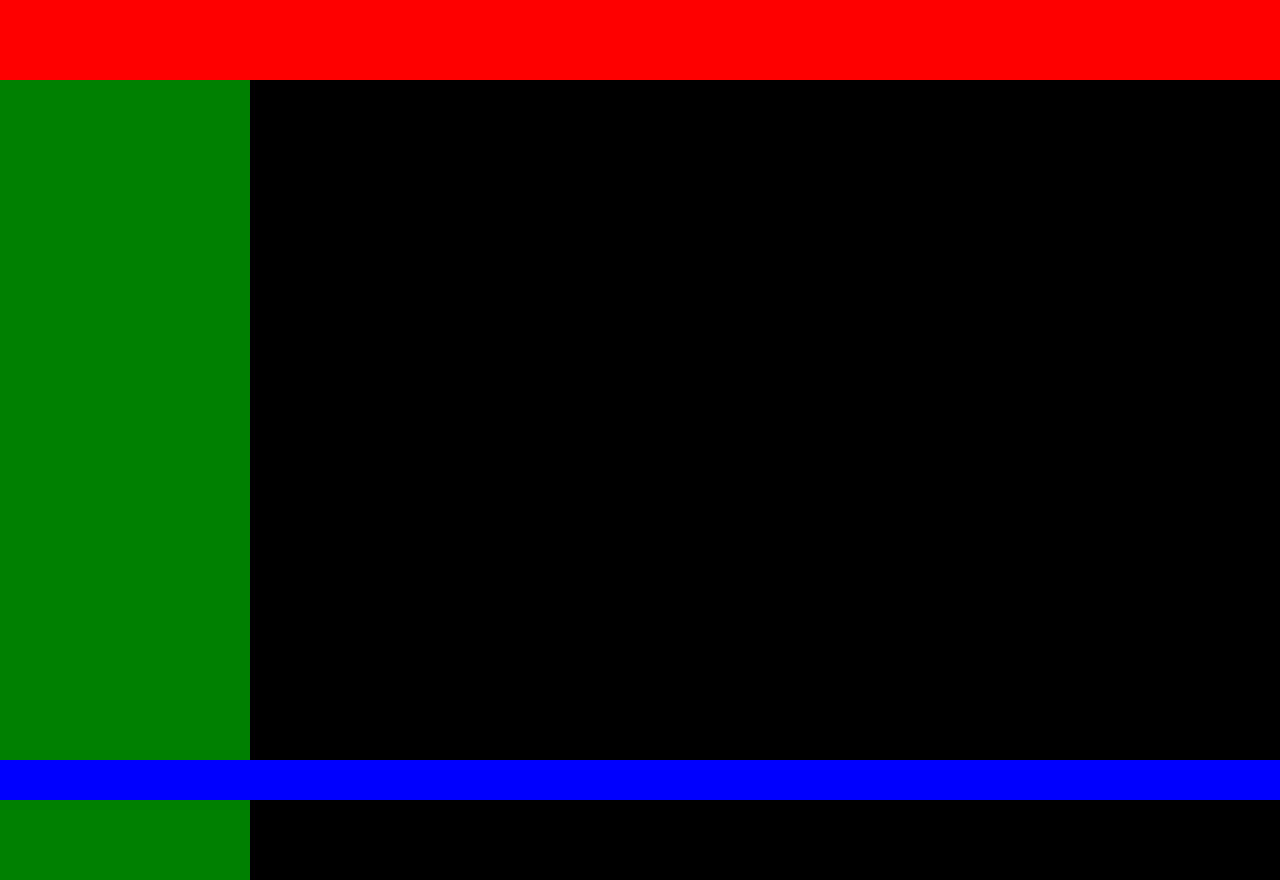
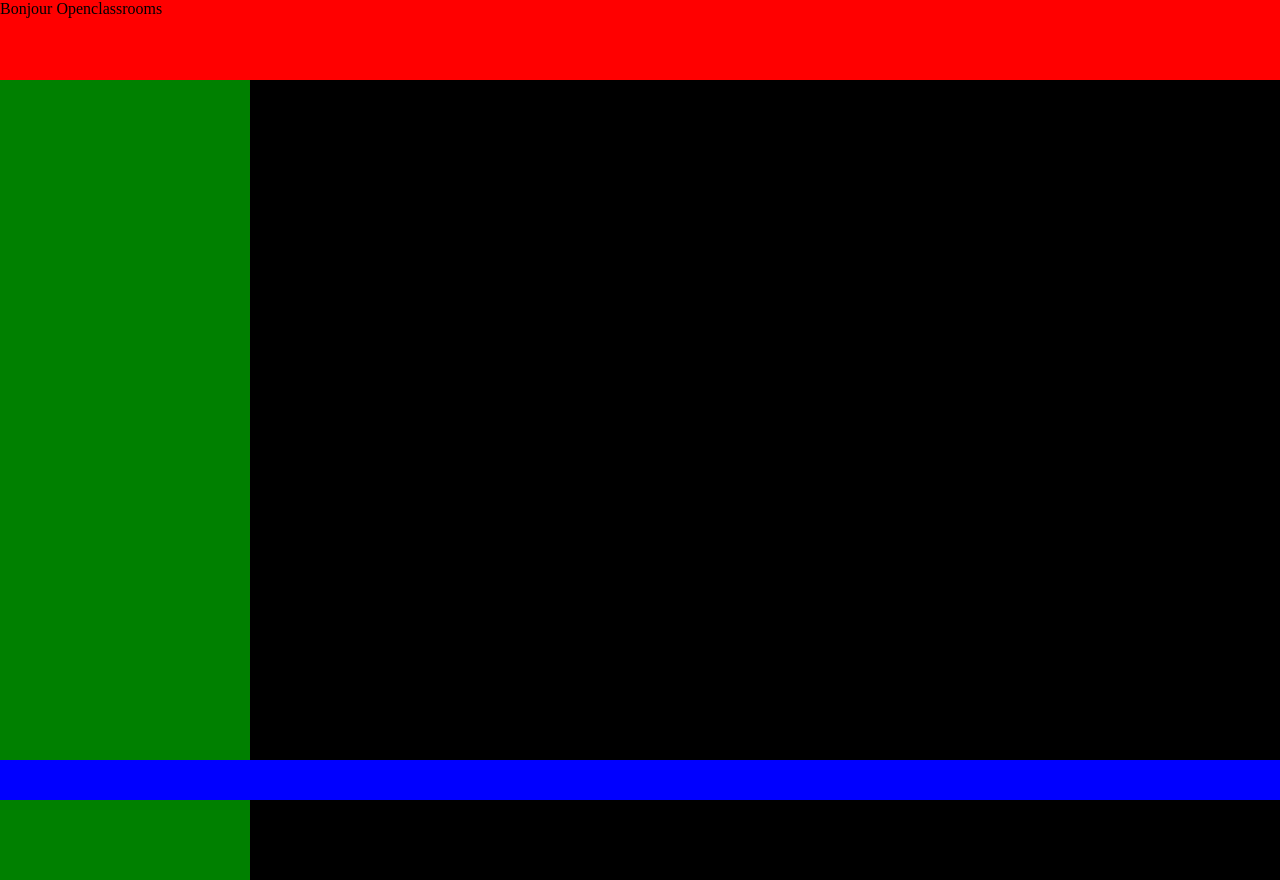
Before and after one commit to RafoxSama/mon_projet, a plain HTML site: page index.html in a window 1280 px wide. Drawn offline with Linux system fonts and the light colour scheme.

Commit message:
update header

```diff
--- a/index.html
+++ b/index.html
@@ -7,7 +7,7 @@
   <script src="app.js"></script>
 </head>
 <body>
-<div class="header"></div>
+<div class="header">Bonjour Openclassrooms</div>
 <div class="sidebar"></div>
 <div class="footer"></div>
 </body>
```
